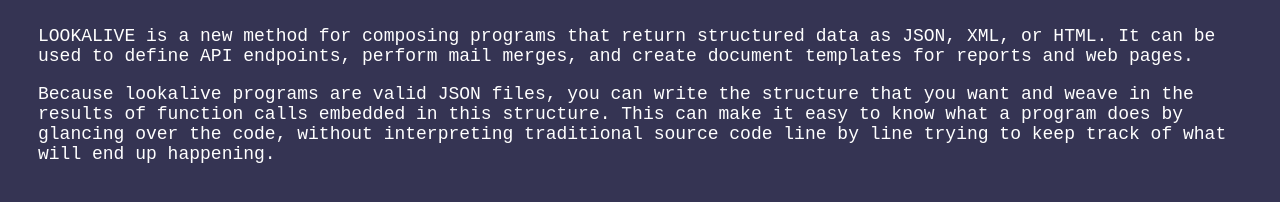
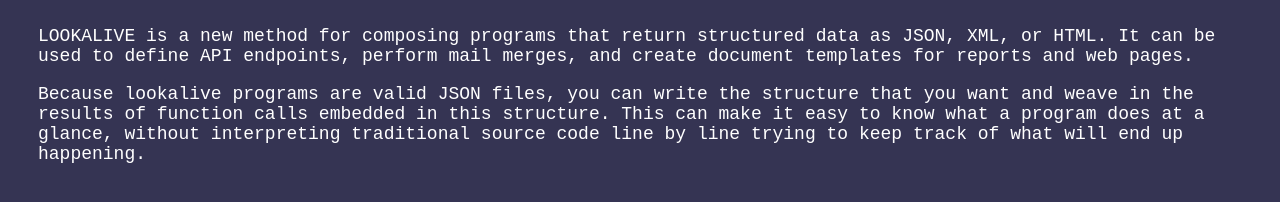
Before and after one commit to jazzyjackson/lookalive, a plain HTML site: page index.html in a window 1280 px wide. Shown: the part 280-482 px from the top of the page. Drawn offline with Linux system fonts and the light colour scheme.

Commit message:
Update index.html

```diff
--- a/index.html
+++ b/index.html
@@ -2,6 +2,6 @@
   <img src="logo/logo_white_path.svg" style="opacity: .9;margin: 0 auto;width: 50vw;max-height: 250px;">
   <div style="margin: 30px;color: white;font-family: monospace;font-size: 18px;">
     <p>LOOKALIVE is a new method for composing programs that return structured data as JSON, XML, or HTML. It can be used to define API endpoints, perform mail merges, and create document templates for reports and web pages.
-    <p>Because lookalive programs are valid JSON files, you can write the structure that you want and weave in the results of function calls embedded in this structure. This can make it easy to know what a program does by glancing over the code, without interpreting traditional source code line by line trying to keep track of what will end up happening.
+    <p>Because lookalive programs are valid JSON files, you can write the structure that you want and weave in the results of function calls embedded in this structure. This can make it easy to know what a program does at a glance, without interpreting traditional source code line by line trying to keep track of what will end up happening.
   </div>
 </body>
```
